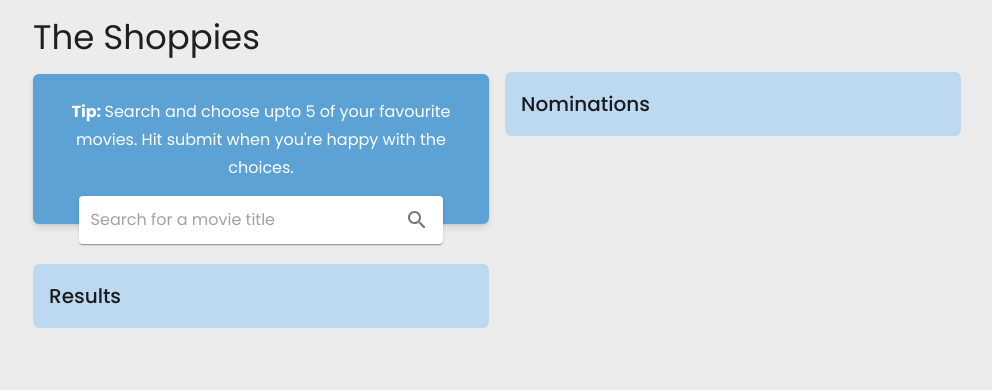
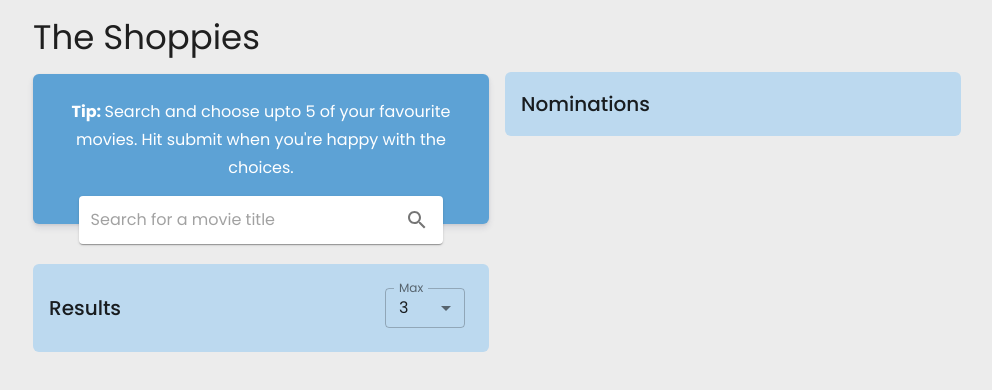
Before and after one commit to prashketh/ShopApp, a React (Create React App) app: page / in a window 1280 px wide. Shown: the top 390 px of the page, without its empty margins (151-1143 px from the left). Built offline with nearby package versions, Linux system fonts and the light colour scheme.

Commit message:
Added max

```diff
--- a/src/components/results.js
+++ b/src/components/results.js
@@ -7,6 +7,10 @@ import {
 	Typography,
 	IconButton,
 	Link,
+	FormControl,
+	MenuItem,
+	InputLabel,
+	Select,
 } from '@material-ui/core'
 
 import { Add, Language } from '@material-ui/icons'
@@ -17,6 +21,17 @@ const useStyles = makeStyles((theme) => ({
 	title: {
 		width: '100%',
 		padding: theme.spacing(2),
+		display: 'flex',
+		flexDirection: 'row',
+		justifyContent: 'space-between',
+		alignItems: 'center',
+	},
+	formControl: {
+		margin: theme.spacing(1),
+		width: 80,
+	},
+	formSelect: {
+		height: 40,
 	},
 	resultRoot: {
 		display: 'flex',
@@ -68,7 +83,8 @@ const _renderResults = (
 	addNomination,
 	checkIfIDExists,
 	loading,
-	limitReached
+	limitReached,
+	max
 ) => {
 	const classes = useStyles()
 
@@ -81,7 +97,9 @@ const _renderResults = (
 			</Card>
 		)
 	} else {
-		return movies.map((movie, i) => (
+		return movies.map(
+			(movie, i) =>
+				i < max && (
 					<Card className={classes.resultRoot} key={i}>
 						<Box className={classes.details}>
 							<Box>
@@ -114,7 +132,8 @@ const _renderResults = (
 							</Box>
 						</Box>
 					</Card>
-		))
+				)
+		)
 	}
 }
 
@@ -129,6 +148,12 @@ export default function Results({
 }) {
 	const classes = useStyles(props)
 
+	const [max, setMax] = React.useState(3)
+
+	const handleChange = (event) => {
+		setMax(event.target.value)
+	}
+
 	const addNomination = (movie) => {
 		onAdd(movie)
 	}
@@ -137,6 +162,19 @@ export default function Results({
 		<Box display='flex' flexDirection='column' alignItems='center'>
 			<Box className={classes.title}>
 				<Typography variant='h6'>Results</Typography>
+				<FormControl variant='outlined' className={classes.formControl}>
+					<InputLabel>Max</InputLabel>
+					<Select
+						value={max}
+						onChange={handleChange}
+						label='Max'
+						className={classes.formSelect}
+					>
+						<MenuItem value={3}>3</MenuItem>
+						<MenuItem value={5}>5</MenuItem>
+						<MenuItem value={7}>7</MenuItem>
+					</Select>
+				</FormControl>
 			</Box>
 			{movies &&
 				_renderResults(
@@ -144,7 +182,8 @@ export default function Results({
 					addNomination,
 					checkIfIDExists,
 					loading,
-					limitReached
+					limitReached,
+					max
 				)}
 		</Box>
 	)
```
Also changed, not shown: src/components/nominations.js (+0 -18 lines). Lines whose indentation alone changed are shown as unchanged.
